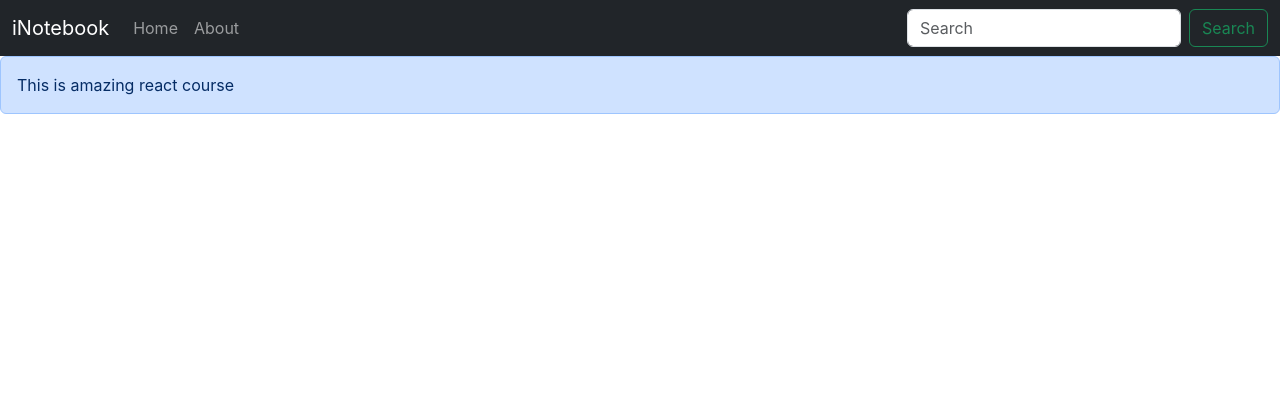
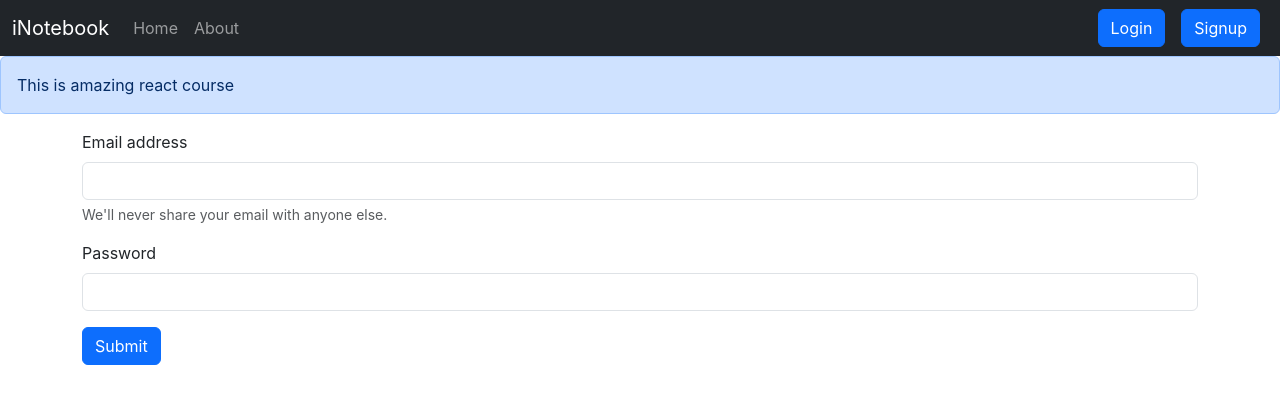
Before and after one commit to Rahuly1606/iNotebook, a React (Create React App) app: page /login in a window 1280 px wide. Shown: the top 404 px of the page. Built offline with nearby package versions, Linux system fonts and the light colour scheme.

Commit message:
Added Login component to iNotebook

```diff
--- a/src/App.js
+++ b/src/App.js
@@ -10,6 +10,8 @@ import {Home} from "./components/Home";
 import About from "./components/About";
 import NoteState from "./context/notes/NoteState";
 import {Alerts} from "./components/Alerts";
+import Login from './components/Login';
+import Signup from './components/Signup';
 
 function App() {
   return (
@@ -22,6 +24,8 @@ function App() {
             <Routes>
                 <Route exact path="/" element ={<Home/>}/>
                 <Route exact path="/about" element={<About/>}/>
+                <Route exact path="/login" element={<Login/>}/>
+                <Route exact path="/signup" element={<Signup/>}/>
             </Routes>
                 </div>
         </Router>
--- a/src/components/AddNote.js
+++ b/src/components/AddNote.js
@@ -3,10 +3,11 @@ import noteContext from "../context/notes/noteContext"
 const AddNote = () => {
     const context = useContext(noteContext);
     const {addNote} = context;
-    const [note, setNote] = useState({title: "", description: "", tag: "default"})
+    const [note, setNote] = useState({title: "", description: "", tag: ""})
     const handleClick = (e)=>{
         e.preventDefault();
         addNote(note.title, note.description, note.tag);
+        setNote({title: "", description: "", tag: ""})
     }
     const onChange = (e)=>{
         setNote({...note, [e.target.name]: e.target.value})
@@ -17,17 +18,23 @@ const AddNote = () => {
             <form className="my-3">
                 <div className="mb-3">
                     <label htmlFor="title" className="form-label">Title</label>
-                    <input type="text" className="form-control" id="title" name="title" aria-describedby="emailHelp" onChange={onChange} />
+                    <input type="text" className="form-control" id="title" name="title" aria-describedby="emailHelp"  value={note.title} onChange={onChange} />
                 </div>
                 <div className="mb-3">
                     <label htmlFor="description" className="form-label">Description</label>
-                    <input type="text" className="form-control" id="description" name="description" onChange={onChange} />
+                    <input type="text" value={note.description}  className="form-control" id="description" name="description" onChange={onChange}
+                    minLength={5}
+                    required
+                    />
                 </div>
                 <div className="mb-3">
                     <label htmlFor="tag" className="form-label">Tag</label>
-                    <input type="text" className="form-control" id="tag" name="tag" onChange={onChange}/>
+                    <input type="text" className="form-control" id="tag" name="tag" value={note.tag}  onChange={onChange}
+                    minLength={5}
+                    required
+                    />
                 </div>
-                <button type="submit" className="btn btn-primary" onClick={handleClick}>Submit</button>
+                <button disabled={note.title.length  < 5 || note.description.length < 5} type="submit" className="btn btn-primary" onClick={handleClick}>Submit</button>
             </form>
         </div>
     )
--- /dev/null
+++ b/src/components/Login.js
@@ -0,0 +1,65 @@
+import React, { useState } from 'react';
+import { useNavigate } from 'react-router-dom'; // Import useNavigate
+
+const Login = () => {
+    const [credentials, setCredentials] = useState({ email: "", password: "" });
+    let navigate = useNavigate(); // Use useNavigate instead of useHistory
+
+    const handleSubmit = async (e) => {
+        e.preventDefault();
+        const response = await fetch(`http://localhost:5000/api/auth/login`, {
+            method: 'POST',
+            headers: {
+                'Content-Type': 'application/json',
+            },
+            body: JSON.stringify({ email: credentials.email, password: credentials.password }),
+        });
+        const json = await response.json();
+        console.log(json);
+        if (json.success) {
+            // Save the auth token and redirect
+            localStorage.setItem('token', json.authtoken);
+            navigate('/'); // Use navigate to redirect
+        } else {
+            alert("Invalid credentials");
+        }
+    };
+
+    const onChange = (e) => {
+        setCredentials({ ...credentials, [e.target.name]: e.target.value });
+    };
+
+    return (
+        <div>
+            <form onSubmit={handleSubmit}>
+                <div className="mb-3">
+                    <label htmlFor="email" className="form-label">Email address</label>
+                    <input
+                        type="email"
+                        className="form-control"
+                        value={credentials.email}
+                        id="email"
+                        name="email"
+                        aria-describedby="emailHelp"
+                        onChange={onChange}
+                    />
+                    <div id="emailHelp" className="form-text">We'll never share your email with anyone else.</div>
+                </div>
+                <div className="mb-3">
+                    <label htmlFor="password" className="form-label">Password</label>
+                    <input
+                        type="password"
+                        className="form-control"
+                        value={credentials.password}
+                        name="password"
+                        id="password"
+                        onChange={onChange}
+                    />
+                </div>
+                <button type="submit" className="btn btn-primary">Submit</button>
+            </form>
+        </div>
+    );
+};
+
+export default Login;
--- a/src/components/Navbar.js
+++ b/src/components/Navbar.js
@@ -19,9 +19,9 @@ const Navbar = () => {
           <Link className={`nav-link ${location.pathname ==="/about" ? "active" :""}`} to="/about">About</Link>
         </li>
       </ul>
-      <form className="d-flex" role="search">
-        <input className="form-control me-2" type="search" placeholder="Search" aria-label="Search"/>
-        <button className="btn btn-outline-success" type="submit">Search</button>
+      <form className="d-flex">
+        <Link className='btn btn-primary mx-2' to='/login' role='button'>Login</Link>
+        <Link className='btn btn-primary mx-2' to='/signup' role='button'>Signup</Link>
       </form>
     </div>
   </div>
--- a/src/components/Notes.js
+++ b/src/components/Notes.js
@@ -1,82 +1,153 @@
-import React, {useContext, useEffect, useRef, useState} from 'react';
+import React, { useContext, useEffect, useRef, useState } from "react";
 import NoteContext from "../context/notes/noteContext";
 import Noteitem from "./Noteitem";
 import AddNote from "./AddNote";
 
+const Notes = () => {
+    const context = useContext(NoteContext);
+    const { notes, getNote, editNote } = context;
 
- const Notes = ()=>{
-     const context = useContext(NoteContext);
-    const {notes, getNote, editNote} = context;
     useEffect(() => {
-         getNote()
+        getNote();
         //eslint-disable-next-line
     }, []);
-     const ref = useRef(null)
-     const refClose = useRef(null)
-     const [note, setNote]=useState({id:"",etitle: "", edescription: "", etag: ""})
 
-     const updateNote = (currentNote)=>{
+    const ref = useRef(null);
+    const refClose = useRef(null);
+    const [note, setNote] = useState({ id: "", etitle: "", edescription: "", etag: "" });
+
+    const updateNote = (currentNote) => {
         ref.current.click();
-        setNote({id:currentNote._id,etitle: currentNote.title, edescription : currentNote.description, etag: currentNote.tag})
+        setNote({
+            id: currentNote._id,
+            etitle: currentNote.title,
+            edescription: currentNote.description,
+            etag: currentNote.tag,
+        });
+    };
 
-     }
+    const handleclick = (e) => {
+        editNote(note.id, note.etitle, note.edescription, note.etag);
+        refClose.current.click();
+    };
 
+    const onChange = (e) => {
+        setNote({ ...note, [e.target.name]: e.target.value });
+    };
 
-       const handleclick = (e)=>{
-           editNote(note.id,note.etitle,note.edescription,note.etag)
-           refClose.current.click()
-    }
-
-    const onChange = (e)=>{
-        setNote({...note, [e.target.name]: e.target.value})
-    }
     return (
         <>
-            <AddNote/>
-            <button  ref={ref} type="button" className="btn btn-primary d-none" data-bs-toggle="modal" data-bs-target="#exampleModal">
+            <AddNote />
+            <button
+                ref={ref}
+                type="button"
+                className="btn btn-primary d-none"
+                data-bs-toggle="modal"
+                data-bs-target="#exampleModal"
+            >
                 Launch demo modal
             </button>
-            <div className="modal fade" id="exampleModal" tabIndex="-1" aria-labelledby="exampleModalLabel"
-                 aria-hidden="true">
+            <div
+                className="modal fade"
+                id="exampleModal"
+                tabIndex="-1"
+                aria-labelledby="exampleModalLabel"
+                aria-hidden="true"
+            >
                 <div className="modal-dialog">
                     <div className="modal-content">
                         <div className="modal-header">
-                            <h1 className="modal-title fs-5" id="exampleModalLabel">Edit Note</h1>
-                            <button type="button" className="btn-close" data-bs-dismiss="modal"
-                                    aria-label="Close"></button>
+                            <h1 className="modal-title fs-5" id="exampleModalLabel">
+                                Edit Note
+                            </h1>
+                            <button
+                                type="button"
+                                className="btn-close"
+                                data-bs-dismiss="modal"
+                                aria-label="Close"
+                            ></button>
                         </div>
                         <div className="modal-body">
                             <form>
                                 <div className="mb-3">
-                        <label htmlFor="etitle" className="form-label">title</label>
-                        <input type="text" className="form-control" id="etitle" name="etitle"
-                               aria-describedby="emailHelp" value={note.etitle} onChange={onChange}/>
+                                    <label htmlFor="etitle" className="form-label">
+                                        Title
+                                    </label>
+                                    <input
+                                        type="text"
+                                        className="form-control"
+                                        id="etitle"
+                                        name="etitle"
+                                        value={note.etitle}
+                                        onChange={onChange}
+                                        minLength={5}
+                                        required
+                                    />
                                 </div>
                                 <div className="mb-3">
-                        <label htmlFor="edescription" className="form-label">Description</label>
-                        <input type="text" className="form-control" id="edescription" name="edescription" value={note.edescription} onChange={onChange}/>
+                                    <label htmlFor="edescription" className="form-label">
+                                        Description
+                                    </label>
+                                    <input
+                                        type="text"
+                                        className="form-control"
+                                        id="edescription"
+                                        name="edescription"
+                                        value={note.edescription}
+                                        onChange={onChange}
+                                        minLength={5}
+                                        required
+                                    />
                                 </div>
                                 <div className="mb-3">
-                        <label htmlFor="etag" className="form-label">Tag</label>
-                        <input type="text" className="form-control" id="etag" name="etag" value={note.etag} onChange={onChange}/>
-
+                                    <label htmlFor="etag" className="form-label">
+                                        Tag
+                                    </label>
+                                    <input
+                                        type="text"
+                                        className="form-control"
+                                        id="etag"
+                                        name="etag"
+                                        value={note.etag}
+                                        onChange={onChange}
+                                        minLength={5}
+                                        required
+                                    />
                                 </div>
                             </form>
                         </div>
                         <div className="modal-footer">
-                            <button ref={refClose} type="button" className="btn btn-secondary" data-bs-dismiss="modal">Close</button>
-                            <button type="button" onClick={handleclick} className="btn btn-primary">Update Note</button>
+                            <button
+                                ref={refClose}
+                                type="button"
+                                className="btn btn-secondary"
+                                data-bs-dismiss="modal"
+                            >
+                                Close
+                            </button>
+                            <button
+                            disabled={note.etitle.length  < 5 || note.edescription.length < 5}
+                                type="button"
+                                onClick={handleclick}
+                                className="btn btn-primary"
+                            >
+                                Update Note
+                            </button>
                         </div>
                     </div>
                 </div>
             </div>
             <div className="row my-3">
                 <h1>Your Notes</h1>
+                <div className="container mx-2">
+                    {notes.length === 0 && "No notes to display"}
+                </div>
                 {notes.map((note) => {
-                    return <Noteitem key={note._id} updateNote={updateNote} note={note}/>;
+                    return <Noteitem key={note._id} updateNote={updateNote} note={note} />;
                 })}
             </div>
         </>
-    )
- }
+    );
+};
+
 export default Notes;
--- /dev/null
+++ b/src/components/Signup.js
@@ -0,0 +1,11 @@
+import React from 'react'
+
+const Signup = () => {
+  return (
+    <div>
+      <h1>I am Signup</h1>
+    </div>
+  )
+}
+
+export default Signup
--- a/src/context/notes/NoteState.js
+++ b/src/context/notes/NoteState.js
@@ -20,7 +20,6 @@ const NoteState = (props) => {
 
    });
     const json = await response.json();
-      console.log(json)
       setNotes(json)
   }
 
@@ -53,7 +52,6 @@ const NoteState = (props) => {
    });
  const json = response.json()
       console.log(json)
-    console.log("Deleting the note with id" + id)
     const newNotes = notes.filter((note)=>{ return note._id !== id})
     setNotes(newNotes)
 
```
Also changed, not shown: 1 other file (tests, documents, lock files or other folders). Lines whose indentation alone changed are shown as unchanged.
